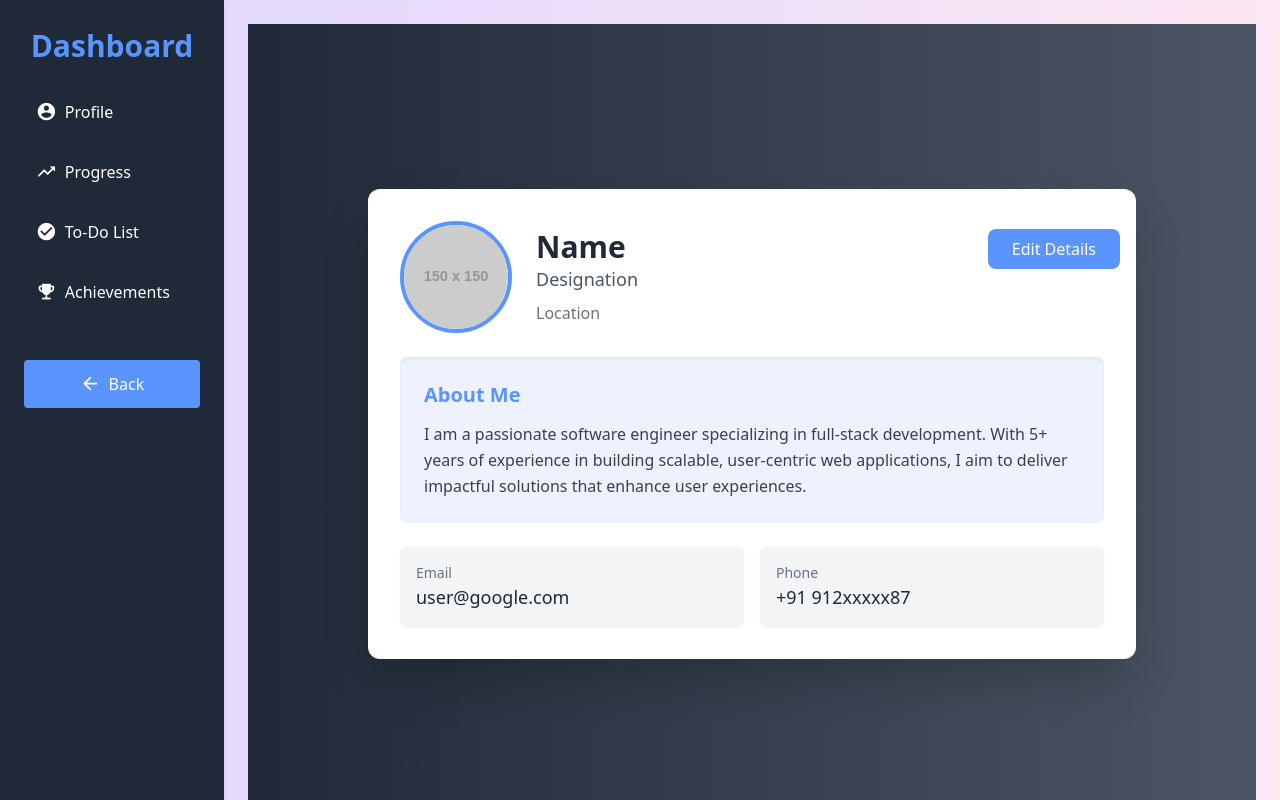
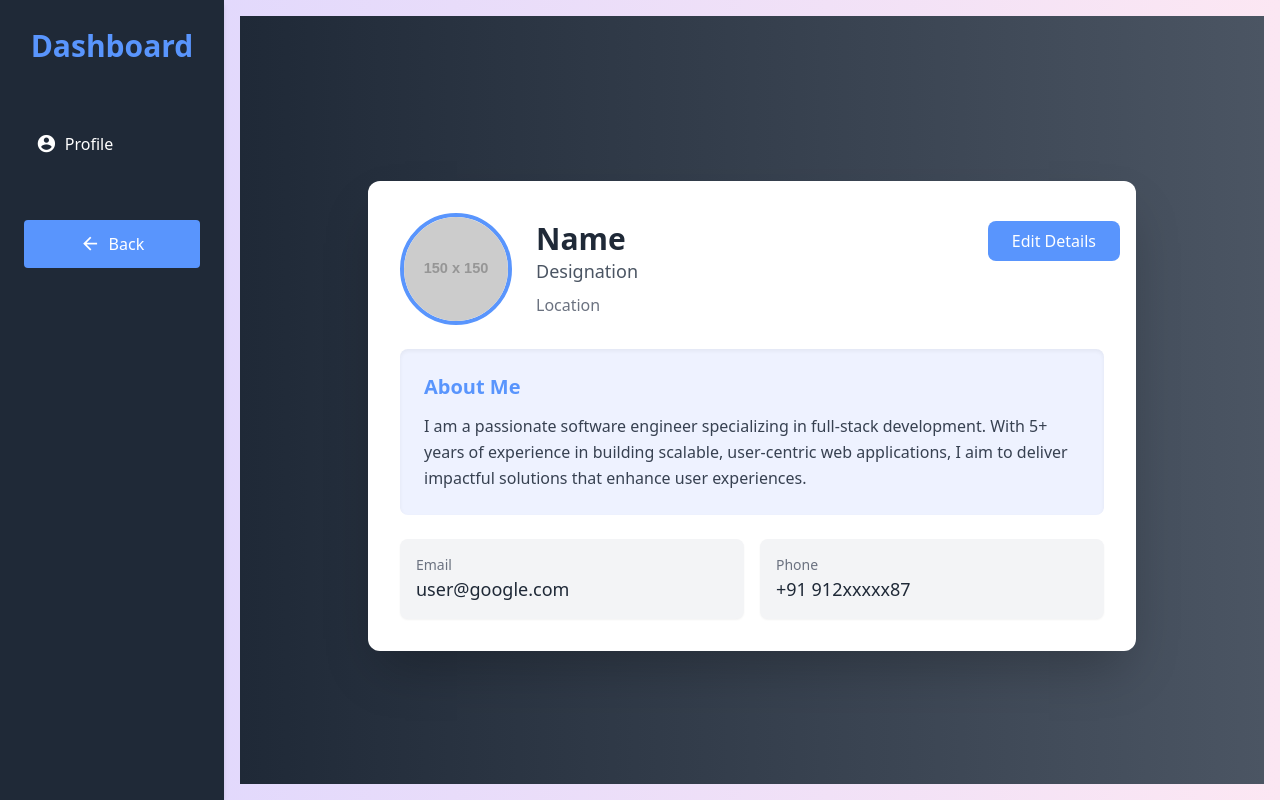
Before and after one commit to akshatmhjj/Code-Journey-V1, a plain HTML site: page dashboard.html in a window 1280 px wide. Drawn offline with nearby package versions, Linux system fonts and the light colour scheme; placeholder pictures from the web are drawn by us.

Commit message:
Update dashboard.html

```diff
--- a/dashboard.html
+++ b/dashboard.html
@@ -143,11 +143,11 @@
     <h1 class="text-3xl font-semibold mb-6 sm:mt-1 mt-7 text-center text-[#5995fd]">
         Dashboard
     </h1>
-    <a href="#section1" class="nav-item">
+    <a href="#section1" class="nav-item mt-8">
         <span class="material-icons">account_circle</span>
         <span>Profile</span>
     </a>
-    <a href="#section2" class="nav-item">
+    <!-- <a href="#section2" class="nav-item">
         <span class="material-icons">trending_up</span>
         <span>Progress</span>
     </a>
@@ -158,27 +158,27 @@
     <a href="#section4" class="nav-item">
         <span class="material-icons">emoji_events</span>
         <span>Achievements</span>
-    </a>
+    </a> -->
     <button
         onclick="goBack()"
-        class="w-full mt-8 py-3 px-4 bg-[#5995fd] text-white rounded hover:bg-indigo-700 transition duration-300 ease-in-out flex items-center justify-center"
+        class="w-full mt-10 py-3 px-4 bg-[#5995fd] text-white rounded hover:bg-indigo-700 transition duration-300 ease-in-out flex items-center justify-center"
     >
         <span class="material-icons mr-2">arrow_back</span> Back
     </button>
     </nav>
 
 <!-- Main Content -->
-<main class="flex-1 overflow-y-scroll p-6 space-y-12" id="start">
+<main class="flex-1 overflow-hidden m-4 " id="start">
 
 <!-- Section 1: Profile -->
-<section id="section1" class="bg-gradient-to-l from-gray-600 to-gray-800 min-h-screen flex items-center justify-center py-16 px-6">
+<section id="section1" class="bg-gradient-to-l from-gray-600 to-gray-800 h-screen flex items-center justify-center py-5 px-6">
 <div class="bg-white shadow-2xl rounded-xl p-8 max-w-3xl w-full space-y-6 relative">
     <div class="flex items-center space-x-6">
     <div class="editable-photo relative w-28 h-28 rounded-full border-4 border-[#5995fd] overflow-hidden">
         <label for="photo" class="cursor-pointer w-full h-full">
         <img
             id="profileImage"
-            src="https://via.placeholder.com/150"
+            src="https://placehold.co/150"
             alt=""
             class="w-full h-full object-cover"
         />
@@ -306,11 +306,11 @@
 </section>
 
 <!-- Section 2: Progress -->
-<section id="section2" class="bg-gradient-to-r from-violet-300 to-purple-300 p-6 rounded shadow h-screen flex items-center justify-center">
+<!-- <section id="section2" class="bg-gradient-to-r from-violet-300 to-purple-300 p-6 rounded shadow h-screen flex items-center justify-center">
     <div class="w-full max-w-3xl">
     <h2 class="text-3xl font-extrabold mb-6 text-center text-indigo-600">Course Progress</h2>
     <div class="space-y-4">
-                <!-- HTML Progress -->
+
                 <div class="flex items-center bg-gray-800 p-4 rounded-lg mb-3 shadow-sm">
                     <svg class="h-6 w-6 mr-3 text-red-400" fill="currentColor" xmlns="http://www.w3.org/2000/svg" viewBox="0 0 24 24"><path d="M12 16l-6-6h12z"/></svg>
                     <span class="flex-1 font-semibold text-white text-sm">HTML</span>
@@ -330,7 +330,7 @@
                     </div>
                 </div>
 
-                <!-- CSS Progress -->
+
                 <div class="flex items-center bg-gray-800 p-4 rounded-lg mb-3 shadow-sm">
                     <svg class="h-6 w-6 mr-3 text-blue-400 " fill="currentColor" xmlns="http://www.w3.org/2000/svg" viewBox="0 0 24 24"><path d="M12 16l-6-6h12z"/></svg>
                     <span class="flex-1 font-semibold text-white">CSS</span>
@@ -350,7 +350,7 @@
                     </div>
                 </div>
 
-                <!-- JavaScript Progress -->
+
                 <div class="flex items-center bg-gray-800 p-4 rounded-lg mb-3 shadow-sm">
                     <svg class="h-6 w-6 mr-3 text-yellow-400" fill="currentColor" xmlns="http://www.w3.org/2000/svg" viewBox="0 0 24 24"><path d="M12 16l-6-6h12z"/></svg>
                     <span class="flex-1 font-medium sm:font-semibold text-white">
@@ -373,7 +373,7 @@
                     </div>
                 </div>
 
-                <!-- Database Progress -->
+
                 <div class="flex items-center bg-gray-800 p-4 rounded-lg mb-3 shadow-sm">
                     <svg class="h-6 w-6 mr-3 text-green-400" fill="currentColor" xmlns="http://www.w3.org/2000/svg" viewBox="0 0 24 24"><path d="M12 16l-6-6h12z"/></svg>
                     <span class="flex-1 font-medium sm:font-semibold text-white">
@@ -396,10 +396,10 @@
                     </div>
                 </div>
             </div>
-</section>
+</section> -->
 
 <!-- Section 3: To-Do -->
-<section id="section3" class="bg-gradient-to-r from-red-200 to-yellow-200 p-6 rounded shadow h-screen flex items-center justify-center">
+<!-- <section id="section3" class="bg-gradient-to-r from-red-200 to-yellow-200 p-6 rounded shadow h-screen flex items-center justify-center">
     <div class="w-full max-w-lg">
     <h2 class="text-3xl font-extrabold mb-6 text-center text-indigo-600">To-Do List</h2>
     <div class="bg-gray-100 p-4 rounded-lg shadow-md">
@@ -458,14 +458,13 @@
         </button>
     </div>
     </div>
-</section>
+</section> -->
 
 <!-- Section 4: Achievements -->
-<section id="section4" class="bg-gradient-to-r from-green-200 to-blue-300 p-8 rounded-lg shadow-lg h-screen flex items-center justify-center">
+<!-- <section id="section4" class="bg-gradient-to-r from-green-200 to-blue-300 p-8 rounded-lg shadow-lg h-screen flex items-center justify-center">
     <div>
     <h2 class="text-3xl font-extrabold mb-6 text-center text-indigo-600">Achievements</h2>
     <div class="flex flex-wrap justify-center gap-4">
-        <!-- Unlocked Achievements -->
         <div class="achievement-badge bg-yellow-500 text-white px-6 py-3 rounded-full shadow-md cursor-pointer hover:bg-yellow-600 transform hover:scale-105 transition-all duration-300">
             <span>🏆 HTML Pro</span>
         </div>
@@ -473,7 +472,6 @@
             <span>🌟 CSS Master</span>
         </div>
 
-        <!-- Locked Achievements -->
         <div onclick="showPopup('JavaScript Guru')" class="achievement-badge bg-gray-400 text-gray-800 px-6 py-3 rounded-full shadow-md cursor-pointer transform hover:scale-105 transition-all duration-300">
             <span>🔒 JavaScript Guru</span>
         </div>
@@ -482,7 +480,6 @@
         </div>
     </div>
 
-    <!-- Popup -->
     <div id="achievement-popup" class="fixed inset-0 bg-black bg-opacity-50 flex items-center justify-center hidden">
         <div class="bg-white p-6 rounded-lg shadow-lg max-w-md w-full text-center">
             <h3 id="popup-title" class="text-2xl font-bold text-indigo-600 mb-4">Achievement Details</h3>
@@ -492,7 +489,7 @@
             <button onclick="closePopup()" class="bg-indigo-600 text-white px-4 py-2 rounded hover:bg-indigo-500 transition-all">Close</button>
         </div>
     </div>
-</section>
+</section> -->
 
 </main>
 </div>
```
